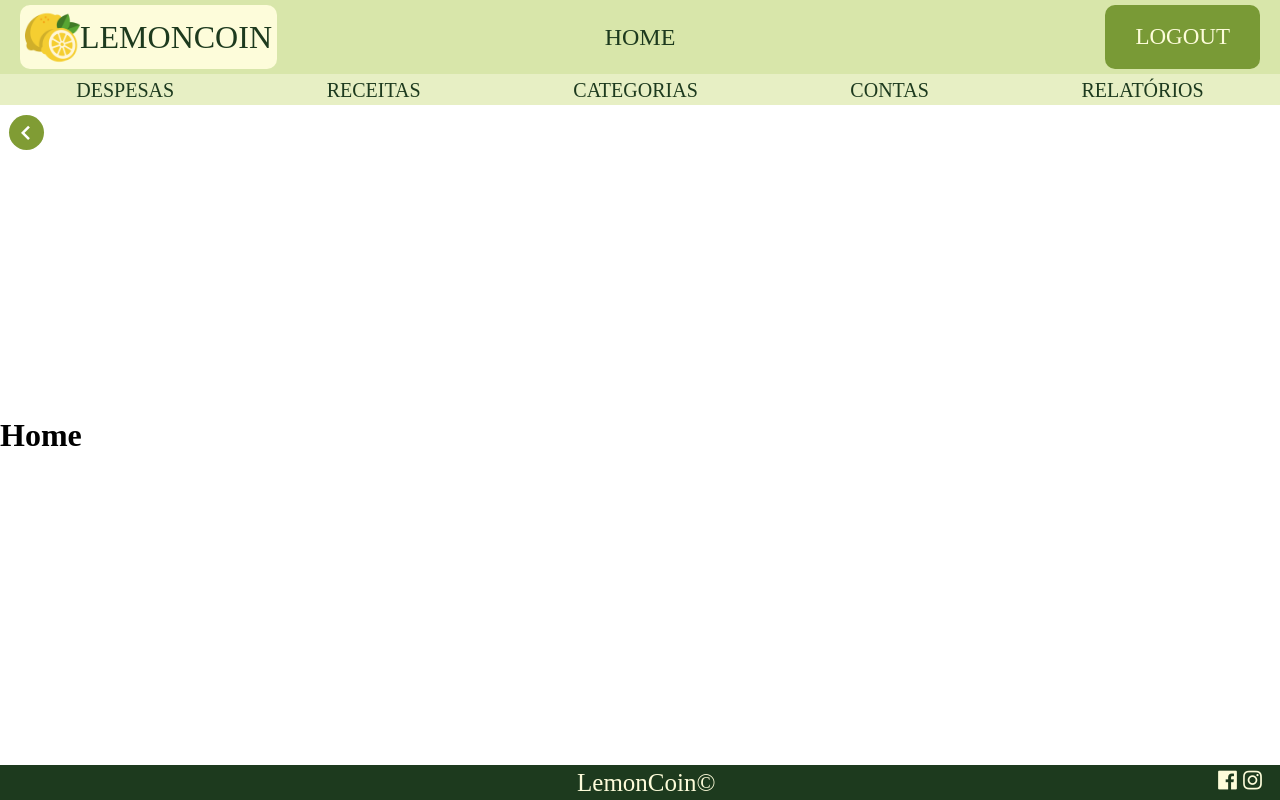
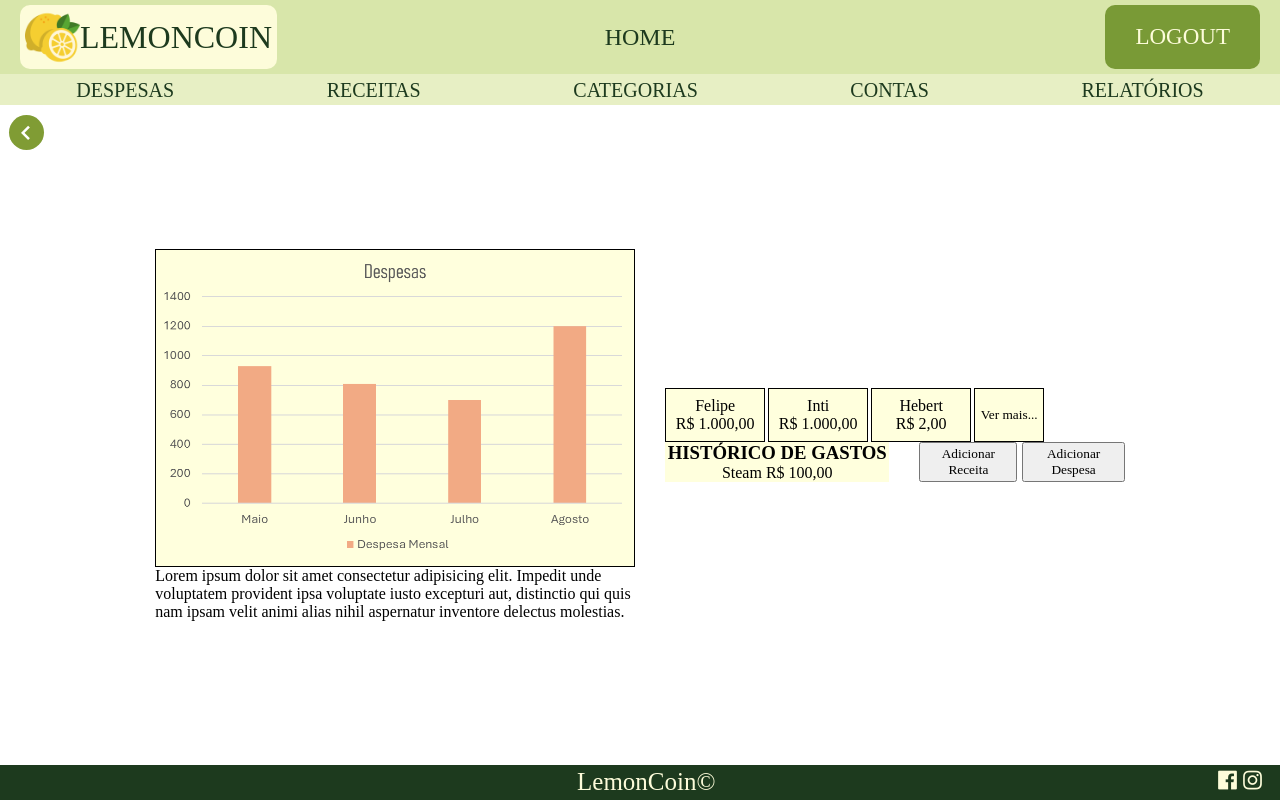
Before and after one commit to IntiGenovez/LemonCoin, a React (Vite) app in the folder frontend/: page /home in a window 1280 px wide. Built offline with nearby package versions, Linux system fonts and the light colour scheme; no server answers.

Commit message:
comecei a fazer a tela de home

```diff
--- a/frontend/src/componentes/Card.jsx
+++ b/frontend/src/componentes/CardConta.jsx
@@ -8,9 +8,9 @@ import santander from '../assets/Santander.png';
 import picpay from '../assets/PicPay.png';
 import sicredi from '../assets/Sicredi.png';
 
-import styles from '../estilos/card.module.css'
+import styles from '../estilos/CardConta.module.css'
 
-export default function Card() {
+export default function CardConta() {
     const icone = (
         <>
             <img src={itau} alt="Icone" className={styles.icone} />
@@ -23,7 +23,7 @@ export default function Card() {
         <span>R$1.000,00</span>
     )
     return (
-        <div className={styles.card}>
+        <div className={styles.CardConta}>
             {icone}
             {nome}
             {saldo}
--- /dev/null
+++ b/frontend/src/componentes/CardContaText.jsx
@@ -0,0 +1,12 @@
+import styles from "../estilos/CardContaText.module.css"
+
+export default function CardContaText({conta, saldo}){
+
+    return (
+        <div className={styles.card}>
+            {conta}
+            <br />
+            {saldo}
+        </div>
+    )
+}
--- /dev/null
+++ b/frontend/src/componentes/GraficoBarra.jsx
@@ -0,0 +1,11 @@
+import styles from '../estilos/GraficoBarra.module.css'
+import graficoProvisorio from '../assets/graficoProvisorio.png'
+
+
+export default function GraficoBarra(){
+    return (
+        <div className={styles.fundo}>
+            <img src={graficoProvisorio} alt="Grafico" width="100%" />
+        </div>
+    )
+}
--- a/frontend/src/estilos/Card.module.css
+++ b/frontend/src/estilos/CardConta.module.css
@@ -1,15 +1,15 @@
 
-.card {
-    --tamanho-card: 120px;
+.CardConta {
+    --tamanho-CardConta: 120px;
 
     /* border: blue solid 1px; */
-    width: var(--tamanho-card);
+    width: var(--tamanho-CardConta);
     display: flex;
     flex-direction: column;
     justify-content: center;
     align-items: center;
 
     & .icone {
-        width: var(--tamanho-card);
+        width: var(--tamanho-CardConta);
     }
 }
--- /dev/null
+++ b/frontend/src/estilos/CardContaText.module.css
@@ -0,0 +1,11 @@
+
+.card {
+    border: black solid 1px;
+    background-color: #ffffdd;
+    display: flex;
+    flex-direction: column;
+    justify-content: center;
+    text-align: center;
+    padding: 8px;
+    width: 100px;
+}
--- /dev/null
+++ b/frontend/src/estilos/GraficoBarra.module.css
@@ -0,0 +1,3 @@
+.fundo{
+    background-color: #ffffdd;
+}
--- /dev/null
+++ b/frontend/src/estilos/Home.module.css
@@ -0,0 +1,47 @@
+
+.container {
+
+    display: flex;
+    flex-direction: row;
+    justify-content: center;
+    align-items: center;
+    padding: 40px;
+    gap: 30px;
+
+    & .divGrafico{
+        width: 40%;
+
+        & .grafico {
+            border: black solid 1px;
+        }
+    }
+
+    & .containerContas {
+        display: flex;
+        flex-direction: row;
+        gap: 3px;
+
+        & button {
+            background-color: #ffffdd;
+            border: black 1px solid;
+            width: 70px;
+        }
+    }
+
+    & .containerGastos {
+        width: 50%;
+        background-color: #ffffdd;
+        text-align: center;
+
+        & .valores{
+            display: block;
+            width: 100%;
+        }
+    }
+
+    & .containerBotoes {
+        display: flex;
+        flex-direction: row;
+        gap: 5px;
+    }
+}
--- a/frontend/src/telas/Contas.jsx
+++ b/frontend/src/telas/Contas.jsx
@@ -1,4 +1,4 @@
-import Card from '../componentes/Card'
+import CardConta from '../componentes/CardConta'
 import BotaoAdicionar from '../componentes/BotaoAdicionar'
 
 import styles from '../estilos/Contas.module.css'
@@ -7,18 +7,18 @@ export default function Contas() {
     return (
         <div className={styles.contas}>
             <div className={styles.container}>
-                <Card />
-                <Card />
-                <Card />
-                <Card />
-                <Card />
-                <Card />
-                <Card />
-                <Card />
-                <Card />
-                <Card />
-                <Card />
-                <Card />
+                <CardConta />
+                <CardConta />
+                <CardConta />
+                <CardConta />
+                <CardConta />
+                <CardConta />
+                <CardConta />
+                <CardConta />
+                <CardConta />
+                <CardConta />
+                <CardConta />
+                <CardConta />
             </div>
             <BotaoAdicionar />
         </div>
--- a/frontend/src/telas/Home.jsx
+++ b/frontend/src/telas/Home.jsx
@@ -1,8 +1,45 @@
+import GraficoBarra from "../componentes/GraficoBarra"
+import CardContaText from "../componentes/CardContaText"
 
 
+import styles from "../estilos/Home.module.css"
+
 export default function Home(){
+    let despesa = "Steam"
+    let valorDespesa = "R$ 100,00"
+    return (
+        <div className={styles.container}>
+            <div className={styles.divGrafico}>
+                <div className={styles.grafico}>
+                    <GraficoBarra />
+                </div>
 
-    return (
-        <h1>Home</h1>
+                <p>Lorem ipsum dolor sit amet consectetur adipisicing elit. Impedit unde voluptatem provident ipsa voluptate iusto excepturi aut, distinctio qui quis nam ipsam velit animi alias nihil aspernatur inventore delectus molestias.</p>
+            </div>
+
+            <div style={{display: 'flex', flexDirection: 'column'}}>
+                <div className={styles.containerContas}>
+                    <CardContaText conta="Felipe" saldo="R$ 1.000,00" />
+                    <CardContaText conta="Inti" saldo="R$ 1.000,00" />
+                    <CardContaText conta="Hebert" saldo="R$ 2,00" />
+                    <button>Ver mais...</button>
+                </div>
+
+                <div style={{display: 'flex', flexDirection: 'row', gap: '30px'}}>
+                    <div className={styles.containerGastos}>
+                        <h3>HISTÓRICO DE GASTOS</h3>
+
+                        <div className={styles.valores}>
+                            {despesa} {valorDespesa}
+                        </div>
+                    </div>
+
+                    <div className={styles.containerBotoes}>
+                        <button>Adicionar Receita</button>
+                        <button>Adicionar Despesa</button>
+                    </div>
+                </div>
+            </div>
+        </div>
     )
 }
```
Also changed, not shown: frontend/src/assets/graficoProvisorio.png (added).
